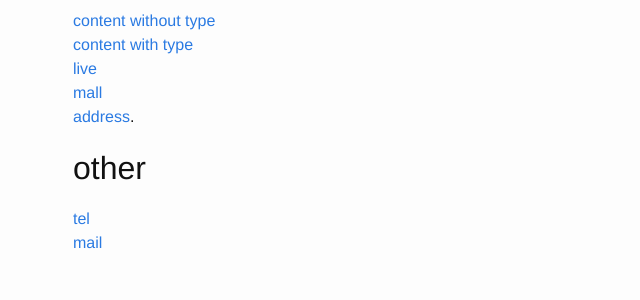
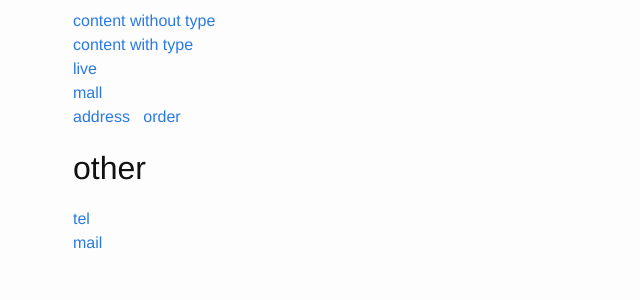
Before and after one commit to chencan/chencan.github.com, a Jekyll site: the page built from _posts/2015-01-19-git.md, in a window 1280 px wide and 900 px high, scrolled down 10845 px. Shown: the part 407-707 px from the top of the window, without its empty margins (197-837 px from the left). Built offline with Jekyll 4.4.1, drawn with Linux system fonts in a browser that asks for light colours.

Commit message:
Create 2015-01-19-git.md

```diff
--- a/_posts/2015-01-19-git.md
+++ b/_posts/2015-01-19-git.md
@@ -481,7 +481,8 @@ $ git commit --amend
 [content with type](nio://content?id=101145&content_type=article)
 [live](nio://live?id=101099)
 [mall](nio://mall/item?id=24)
-[address](nio://shipping_address).
+[address](nio://shipping_address)
+[order](nio://order?id=120000148039601795627639)
 
 ## other
 [tel](tel:10086)
```
